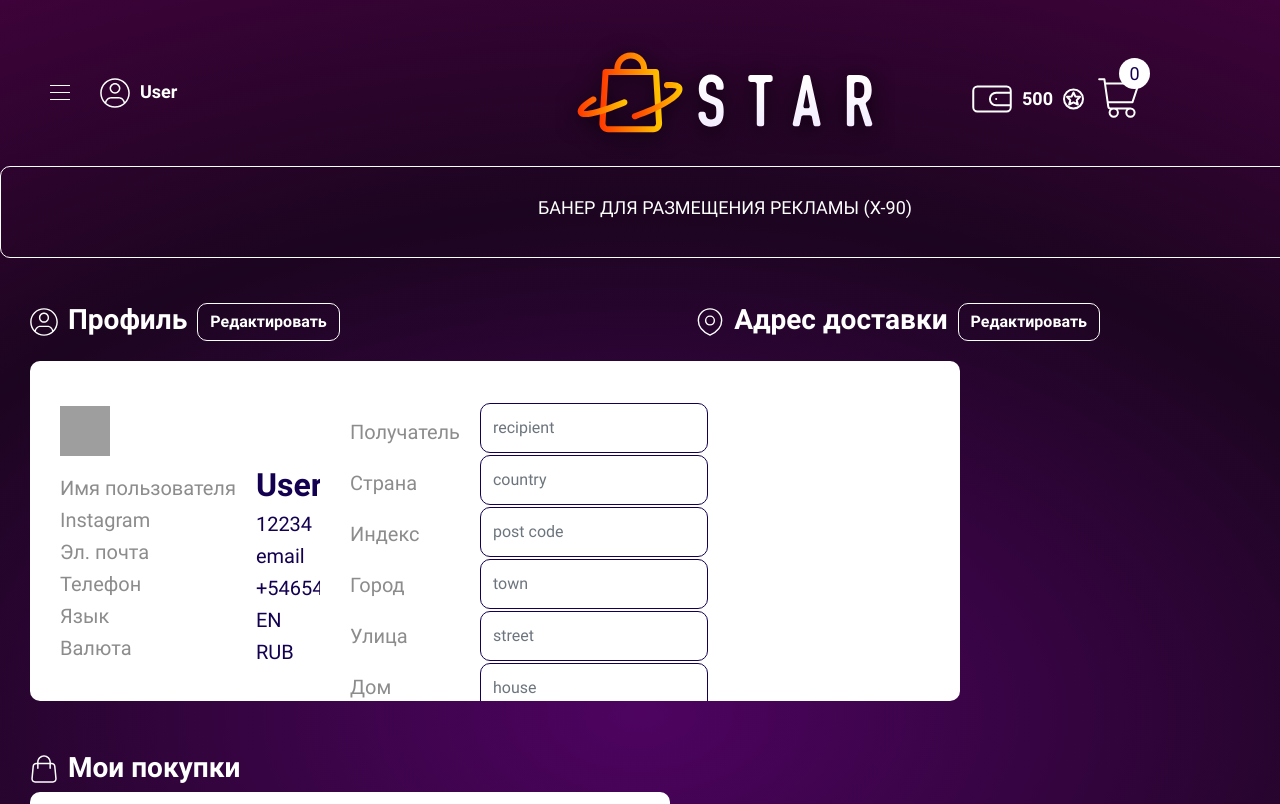
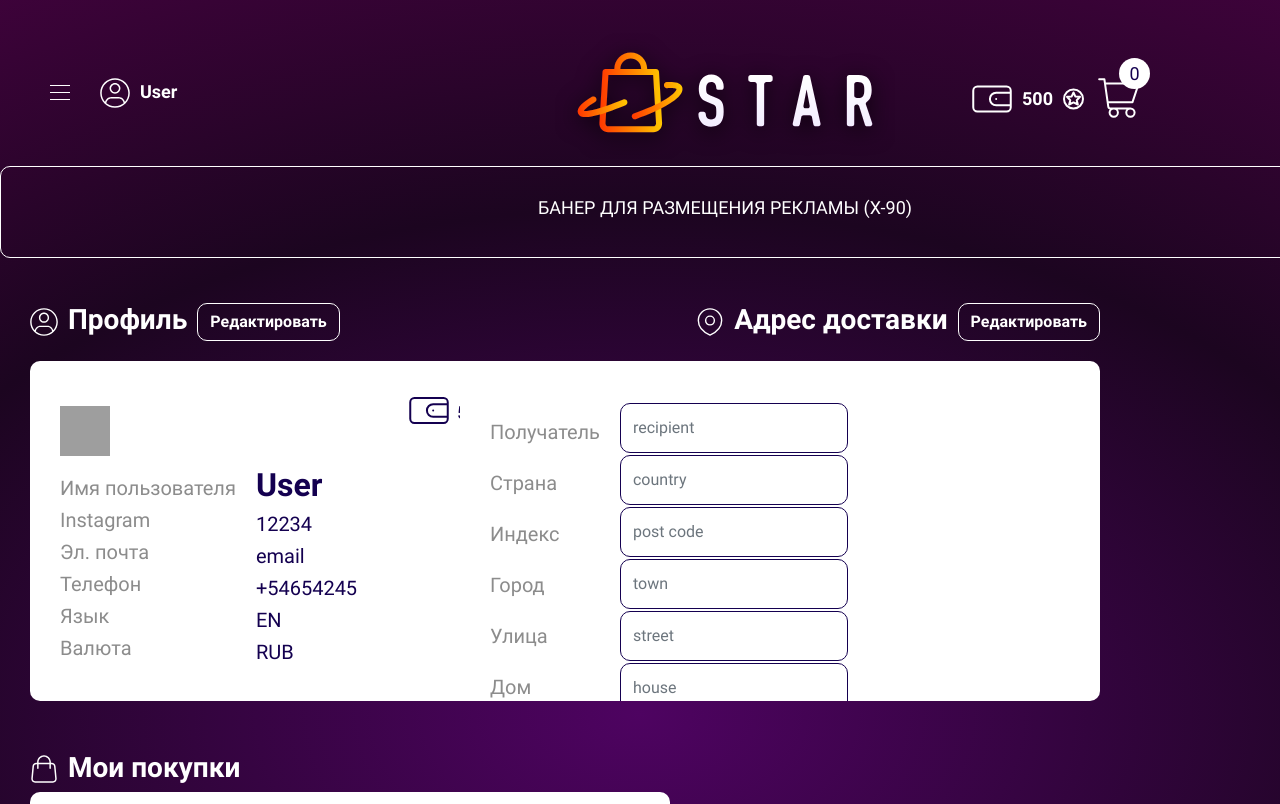
Before and after one commit to pulesos/star-one-test-web, a React (Create React App) app: page /profile in a window 1280 px wide. Shown: the top 804 px of the page. Built offline with nearby package versions, Linux system fonts and the light colour scheme; grey boxes are pictures that could not be loaded.

Commit message:
fixed  DeliveryAddress

```diff
--- a/src/components/DeliveryAddress/DeliveryAddress.scss
+++ b/src/components/DeliveryAddress/DeliveryAddress.scss
@@ -2,7 +2,7 @@
     width: 640px;
     height: 340px;
     margin-top: 58px;
-    margin-right: 320px;
+    margin-right: 180px;
     border-radius: 10px;
     background: #fff;
     padding: 30px;
```
